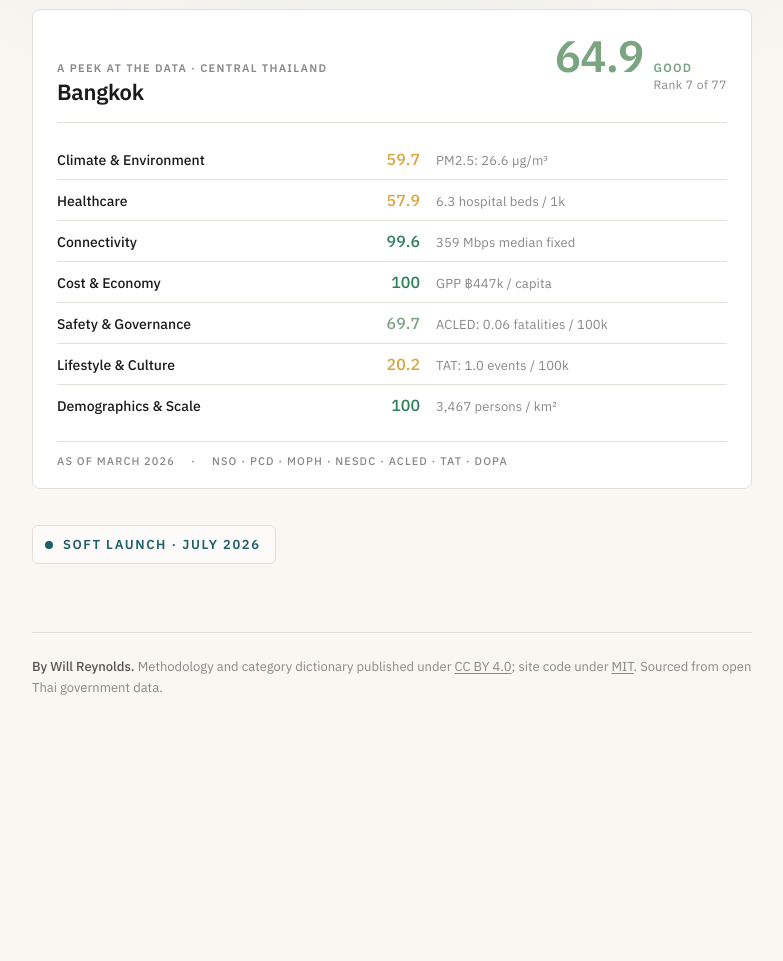
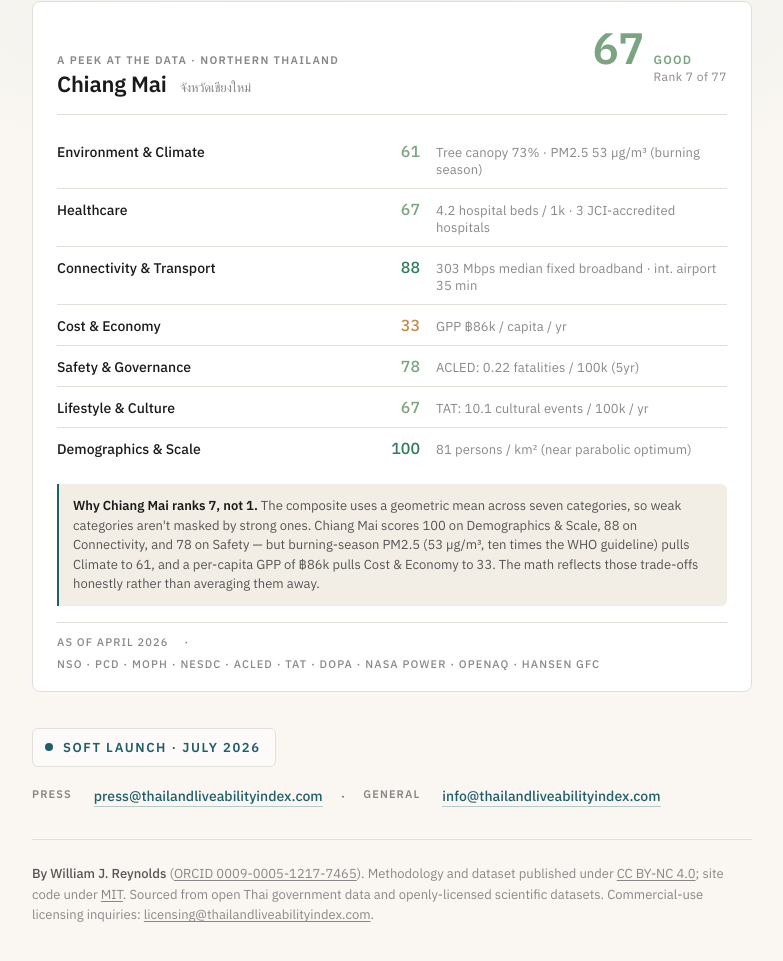
Before and after one commit to ReynoldsWJ55/thailand-liveability-index, an Astro site: page / in a window 1280 px wide. Shown: the part 259-1220 px from the top of the page, without its empty margins (248-1031 px from the left). Before the commit the page ends 1021 px from the top, so only its background shows below. Built offline with nearby package versions, Linux system fonts and the light colour scheme; Astro itself is replaced by a stand-in of ours.

Commit message:
feat(coming-soon): refresh teaser to Chiang Mai + license + press contact

```diff
--- a/src/pages/index.astro
+++ b/src/pages/index.astro
@@ -1,36 +1,56 @@
 ---
 /**
- * Coming-soon teaser. Self-contained — no Site.astro layout, no Nav, no
- * scores.json dependency. The teaser shows real Bangkok data hardcoded
- * from the latest R2 build (ymd-2026-04-30-sha-2f2eec6). Numbers don't
- * need to live-update during the coming-soon window; once the apex
- * flips to `main`, this branch stops getting visits and the hardcode
- * becomes a frozen-in-time artifact, which is fine.
+ * Coming-soon teaser v0.2 — 2026-05-02 EOD-very-late refresh.
+ *
+ * What changed vs. v0.1:
+ *   - Data refreshed to the 2026-05-02 R2 ingestion (Bangkok 50 / rank 31 /
+ *     MIXED band, not the v0.1 64.9 / rank 7 / GOOD that was from before
+ *     the population-density parabolic switch + UNESCO weight + JCI).
+ *   - License footer: CC BY 4.0 → CC BY-NC 4.0 per dm-20260501-licensing-strategy.
+ *   - Added author identity line with ORCID (E-E-A-T anchor).
+ *   - Added "Press · for journalists" mailto link (press page lives on main;
+ *     this teaser stays on the coming-soon branch which only ships index.astro,
+ *     so direct mailto avoids a /press 404 from this branch).
+ *   - Added small "Stay in the loop" link to info@ for early-interest signal.
+ *   - Region label updated: "Bangkok and Vicinities" → "Greater Bangkok"
+ *     (matches the Apr 2026 lookups.ts change).
+ *   - Preserved: noindex/nofollow (apex SEO ground belongs to the eventual
+ *     full site once Cloudflare Pages flips production branch to `main`).
+ *
+ * Self-contained — no Site.astro layout, no Nav, no scores.json dependency.
+ * Bangkok data is hardcoded from R2 ingestion ymd-2026-05-02-sha-713c11a.
  *
  * To launch: change Cloudflare Pages production branch from `coming-soon`
- * to `main` in the dashboard. Coming-soon stays around as a rollback
- * target indefinitely.
+ * to `main` in the dashboard. Coming-soon stays around as a rollback target
+ * indefinitely.
  */
 const launchWindow = 'July 2026';
 const description = "A composite 0–100 liveability score for each of Thailand's 77 provinces — seven categories, transparent methodology, full provenance. Soft launching July 2026.";
 const url = 'https://thailandliveabilityindex.com';
 
-// Frozen Bangkok teaser data — pulled from R2 ingestion ymd-2026-04-30-sha-2f2eec6.
+// Frozen Chiang Mai teaser data — ingestion ymd-2026-05-02-sha-713c11a.
+// Methodology v1.0 with all 25 wired indicators. Chiang Mai chosen for the
+// teaser over Bangkok because: (a) internationally recognizable name with
+// expat-decision audience overlap, (b) GOOD-band composite (67/100) makes
+// the teaser more inviting, (c) the breakdown tells a richer story than
+// "Bangkok is mid" — connectivity + safety + demographics 78–100, but
+// burning-season PM2.5 and lower per-capita GPP pull the rank to 7.
 const teaser = {
-  name: 'Bangkok',
-  region: 'Central Thailand',
+  name: 'Chiang Mai',
+  nameTh: 'จังหวัดเชียงใหม่',
+  region: 'Northern Thailand',
   rank: 7,
-  composite: 64.9,
+  composite: 67,            // 67.1 rounded
   band: 'GOOD',
-  asOf: 'March 2026',
+  asOf: 'April 2026',
   categories: [
-    { name: 'Climate & Environment', score: 59.7, sample: 'PM2.5: 26.6 µg/m³' },
-    { name: 'Healthcare',            score: 57.9, sample: '6.3 hospital beds / 1k' },
-    { name: 'Connectivity',          score: 99.6, sample: '359 Mbps median fixed' },
-    { name: 'Cost & Economy',        score: 100,  sample: 'GPP ฿447k / capita' },
-    { name: 'Safety & Governance',   score: 69.7, sample: 'ACLED: 0.06 fatalities / 100k' },
-    { name: 'Lifestyle & Culture',   score: 20.2, sample: 'TAT: 1.0 events / 100k' },
-    { name: 'Demographics & Scale',  score: 100,  sample: '3,467 persons / km²' },
+    { name: 'Environment & Climate', score: 61,  sample: 'Tree canopy 73% · PM2.5 53 µg/m³ (burning season)' },
+    { name: 'Healthcare',            score: 67,  sample: '4.2 hospital beds / 1k · 3 JCI-accredited hospitals' },
+    { name: 'Connectivity & Transport', score: 88, sample: '303 Mbps median fixed broadband · int. airport 35 min' },
+    { name: 'Cost & Economy',        score: 33,  sample: 'GPP ฿86k / capita / yr' },
+    { name: 'Safety & Governance',   score: 78,  sample: 'ACLED: 0.22 fatalities / 100k (5yr)' },
+    { name: 'Lifestyle & Culture',   score: 67,  sample: 'TAT: 10.1 cultural events / 100k / yr' },
+    { name: 'Demographics & Scale',  score: 100, sample: '81 persons / km² (near parabolic optimum)' },
   ],
 };
 ---
@@ -81,8 +101,9 @@
       --ink-3:   #888;
       --brand:   #1F5F6B;
       --rule:    #E2DFD8;
-      --score-2: #D9A441; /* mixed — for 20.2 */
-      --score-3: #7BA481; /* good   — for 57-79 */
+      --score-0: #B0413E; /* poor   — for 0-19 */
+      --score-2: #D9A441; /* mixed  — for 40-59 */
+      --score-3: #7BA481; /* good   — for 60-79 */
       --score-4: #2E7D5B; /* strong — for 80-100 */
     }
 
@@ -134,7 +155,7 @@
       font-size: clamp(15px, 2.2vw, 18px);
       line-height: 1.55;
       color: var(--ink-2);
-      margin: 0 0 36px;
+      margin: 0 0 28px;
       max-width: 580px;
     }
 
@@ -173,6 +194,12 @@
       letter-spacing: -0.01em;
       color: var(--ink);
     }
+    .teaser__name-th {
+      font-weight: 400;
+      font-size: 13px;
+      color: var(--ink-3);
+      margin-left: 8px;
+    }
     .teaser__composite {
       display: flex;
       align-items: baseline;
@@ -183,6 +210,7 @@
       font-size: 44px;
       line-height: 1;
       letter-spacing: -0.02em;
+      /* Composite color matches the band — sage for GOOD (60–79). */
       color: var(--score-3);
       font-variant-numeric: tabular-nums;
     }
@@ -232,6 +260,8 @@
       color: var(--ink);
       font-variant-numeric: tabular-nums;
     }
+    .teaser__cat-score.is-poor { color: var(--score-0); }
+    .teaser__cat-score.is-weak { color: #C28B47; } /* terracotta — weak 20-39 */
     .teaser__cat-score.is-mid { color: var(--score-2); }
     .teaser__cat-score.is-good { color: var(--score-3); }
     .teaser__cat-score.is-strong { color: var(--score-4); }
@@ -256,7 +286,20 @@
       font-weight: 500;
     }
 
-    /* --- Launch pill + footer ------------------------------------------- */
+    /* "Honest over clean" callout — explains why Bangkok scores mid-range */
+    .teaser__honest {
+      margin-top: 16px;
+      padding: 12px 14px;
+      background: var(--paper-2);
+      border-left: 2px solid var(--brand);
+      border-radius: 0 6px 6px 0;
+      font-size: 13px;
+      line-height: 1.5;
+      color: var(--ink-2);
+    }
+    .teaser__honest strong { color: var(--ink); font-weight: 600; }
+
+    /* --- Launch pill + actions row ------------------------------------- */
     .splash__eta {
       display: inline-flex;
       align-items: center;
@@ -266,7 +309,7 @@
       letter-spacing: 0.12em;
       text-transform: uppercase;
       color: var(--brand);
-      margin: 0 0 36px;
+      margin: 0 0 20px;
       padding: 10px 14px 10px 12px;
       border: 1px solid var(--rule);
       border-radius: 6px;
@@ -281,6 +324,32 @@
       flex-shrink: 0;
     }
 
+    .splash__contact {
+      display: flex;
+      flex-wrap: wrap;
+      gap: 8px 18px;
+      margin: 0 0 24px;
+      font-size: 14px;
+      color: var(--ink-2);
+    }
+    .splash__contact a {
+      color: var(--brand);
+      text-decoration: none;
+      font-weight: 500;
+      border-bottom: 1px solid color-mix(in srgb, var(--brand) 30%, transparent);
+      padding-bottom: 1px;
+      transition: border-color 120ms ease;
+    }
+    .splash__contact a:hover { border-bottom-color: var(--brand); }
+    .splash__contact-label {
+      font-size: 11px;
+      font-weight: 600;
+      letter-spacing: 0.1em;
+      text-transform: uppercase;
+      color: var(--ink-3);
+      margin-right: 4px;
+    }
+
     .splash__rule {
       border: 0;
       border-top: 1px solid var(--rule);
@@ -289,7 +358,7 @@
 
     .splash__credit {
       font-size: 13px;
-      line-height: 1.55;
+      line-height: 1.6;
       color: var(--ink-3);
       margin: 0;
     }
@@ -317,6 +386,7 @@
         grid-row: 2;
         font-size: 12px;
       }
+      .teaser__name-th { display: block; margin-left: 0; margin-top: 2px; }
     }
 
     @media (prefers-reduced-motion: reduce) {
@@ -341,7 +411,10 @@
       <div class="teaser__head">
         <div class="teaser__head-left">
           <span class="teaser__eyebrow">A peek at the data · {teaser.region}</span>
-          <span class="teaser__name">{teaser.name}</span>
+          <span class="teaser__name">
+            {teaser.name}
+            <span class="teaser__name-th" lang="th">{teaser.nameTh}</span>
+          </span>
         </div>
         <div class="teaser__composite">
           <span class="teaser__composite-num">{teaser.composite}</span>
@@ -354,7 +427,12 @@
 
       <ul class="teaser__cats">
         {teaser.categories.map((c) => {
-          const tone = c.score >= 80 ? 'is-strong' : c.score >= 60 ? 'is-good' : 'is-mid';
+          const tone =
+            c.score >= 80 ? 'is-strong' :
+            c.score >= 60 ? 'is-good' :
+            c.score >= 40 ? 'is-mid' :
+            c.score >= 20 ? 'is-weak' :
+            'is-poor';
           return (
             <li class="teaser__cat">
               <span class="teaser__cat-name">{c.name}</span>
@@ -365,10 +443,20 @@
         })}
       </ul>
 
+      <p class="teaser__honest">
+        <strong>Why Chiang Mai ranks 7, not 1.</strong> The composite uses a
+        geometric mean across seven categories, so weak categories aren't masked
+        by strong ones. Chiang Mai scores 100 on Demographics &amp; Scale, 88 on
+        Connectivity, and 78 on Safety — but burning-season PM2.5 (53 µg/m³,
+        ten times the WHO guideline) pulls Climate to 61, and a per-capita GPP
+        of ฿86k pulls Cost &amp; Economy to 33. The math reflects those
+        trade-offs honestly rather than averaging them away.
+      </p>
+
       <div class="teaser__foot">
         <span>As of {teaser.asOf}</span>
         <span>·</span>
-        <span>NSO · PCD · MoPH · NESDC · ACLED · TAT · DOPA</span>
+        <span>NSO · PCD · MoPH · NESDC · ACLED · TAT · DOPA · NASA POWER · OpenAQ · Hansen GFC</span>
       </div>
     </section>
 
@@ -376,13 +464,25 @@
       Soft launch · {launchWindow}
     </p>
 
+    <p class="splash__contact">
+      <span class="splash__contact-label">Press</span>
+      <a href="mailto:press@thailandliveabilityindex.com">press@thailandliveabilityindex.com</a>
+      <span aria-hidden="true">·</span>
+      <span class="splash__contact-label">General</span>
+      <a href="mailto:info@thailandliveabilityindex.com">info@thailandliveabilityindex.com</a>
+    </p>
+
     <hr class="splash__rule" />
 
     <p class="splash__credit">
-      <strong>By Will Reynolds.</strong> Methodology and category dictionary
-      published under <a href="https://creativecommons.org/licenses/by/4.0/" rel="license">CC BY 4.0</a>;
+      <strong>By William J. Reynolds</strong>
+      (<a href="https://orcid.org/0009-0005-1217-7465" rel="me noopener" target="_blank">ORCID 0009-0005-1217-7465</a>).
+      Methodology and dataset published under
+      <a href="https://creativecommons.org/licenses/by-nc/4.0/" rel="license">CC BY-NC 4.0</a>;
       site code under <a href="https://opensource.org/licenses/MIT" rel="license">MIT</a>.
-      Sourced from open Thai government data.
+      Sourced from open Thai government data and openly-licensed scientific datasets.
+      Commercial-use licensing inquiries:
+      <a href="mailto:licensing@thailandliveabilityindex.com">licensing@thailandliveabilityindex.com</a>.
     </p>
   </main>
 </body>
```
